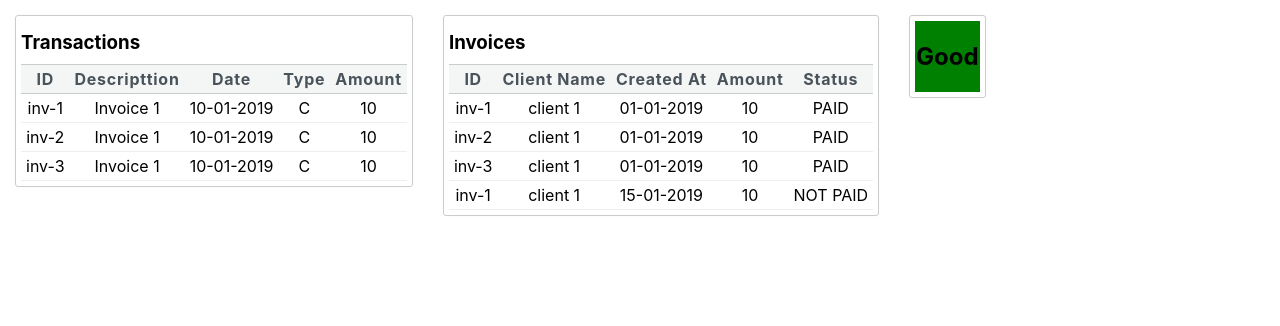
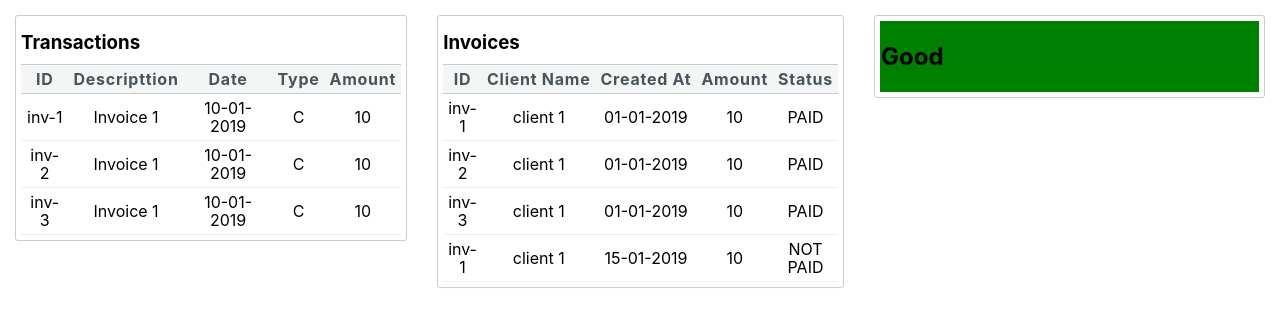
Before and after one commit to zahid017/react-fin-app, a React app: page /dashboard in a window 1280 px wide. Shown: the top 326 px of the page. Built offline with nearby package versions, Linux system fonts and the light colour scheme.

Commit message:
edit css

```diff
--- a/src/components/pages/dashboard/dashboard.css
+++ b/src/components/pages/dashboard/dashboard.css
@@ -1,19 +1,21 @@
 .container {
-    display: flex;
-    flex-flow: row nowrap;
+    width: 100%;
+    max-width:100%;
+    display: table;
 }
 
 .container > .row {
-    display: flex;
-    flex-flow: row nowrap;
+    width: 100%;
+    display: table-row;
 }
 .container > .row > .col-3 {
-    display: flex;
-    align-items: flex-start;
-    flex: 1 auto;
+    width: 33%;
+    display: table-cell;
+    vertical-align: top;
 }
 
 .container > .row > .col-3 > .content {
+    display: block;
     margin: 15px;
     border: 1px solid #ccc;
     border-radius: 3px;
```
